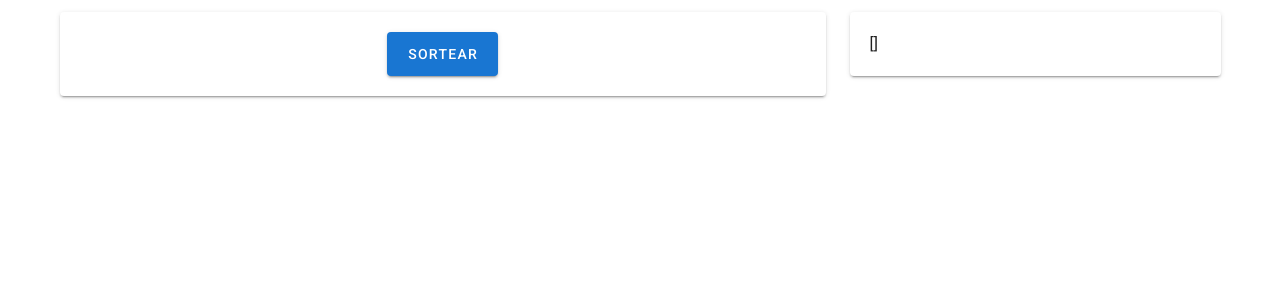
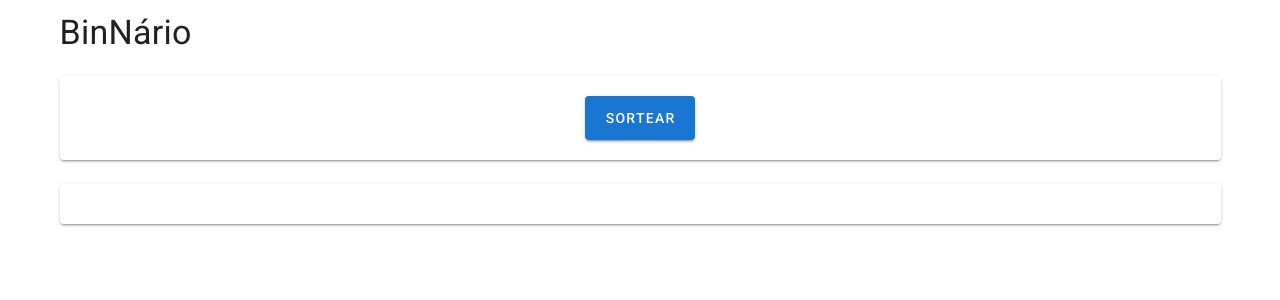
Before and after one commit to henrilhos-archives/BinNario, a Vue app: page / in a window 1280 px wide. Shown: the top 300 px of the page. Built offline with nearby package versions, Linux system fonts and the light colour scheme.

Commit message:
:lipstick: Números já sorteados e título do jogo

```diff
--- a/src/views/Home.vue
+++ b/src/views/Home.vue
@@ -1,15 +1,35 @@
 <template>
   <VRow>
-    <VCol cols="12" md="8">
+    <VCol class="display-1" cols="12">
+      BinNário
+    </VCol>
+    <VCol cols="12">
       <VCard class="pa-5 text-center">
         <div v-if="actualNumber" class="display-4 mb-6">
           {{ actualNumber }}
         </div>
-        <VBtn large color="primary" @click="getNumber()">Sortear</VBtn>
+        <VBtn
+          large
+          color="primary"
+          :disabled="numbers.length == 0"
+          @click="getNumber()"
+          >Sortear</VBtn
+        >
       </VCard>
     </VCol>
-    <VCol cols="12" md="4">
-      <VCard class="pa-5">{{ sortedNumbers }}</VCard>
+    <VCol cols="12">
+      <VCard class="text-center pa-5">
+        <VRow>
+          <VCol
+            v-for="num in sortedNumbers"
+            :key="num"
+            cols="3"
+            class="display-1"
+            style="padding: 5px !important;"
+            >{{ num }}</VCol
+          >
+        </VRow>
+      </VCard>
     </VCol>
   </VRow>
 </template>
@@ -34,7 +54,7 @@ export default {
     getNumber() {
       const num = this.numbers.shift();
 
-      if (this.actualNumber) this.sortedNumbers.push(this.actualNumber);
+      if (this.actualNumber) this.sortedNumbers.unshift(this.actualNumber);
       this.actualNumber = num;
     }
   }
```
